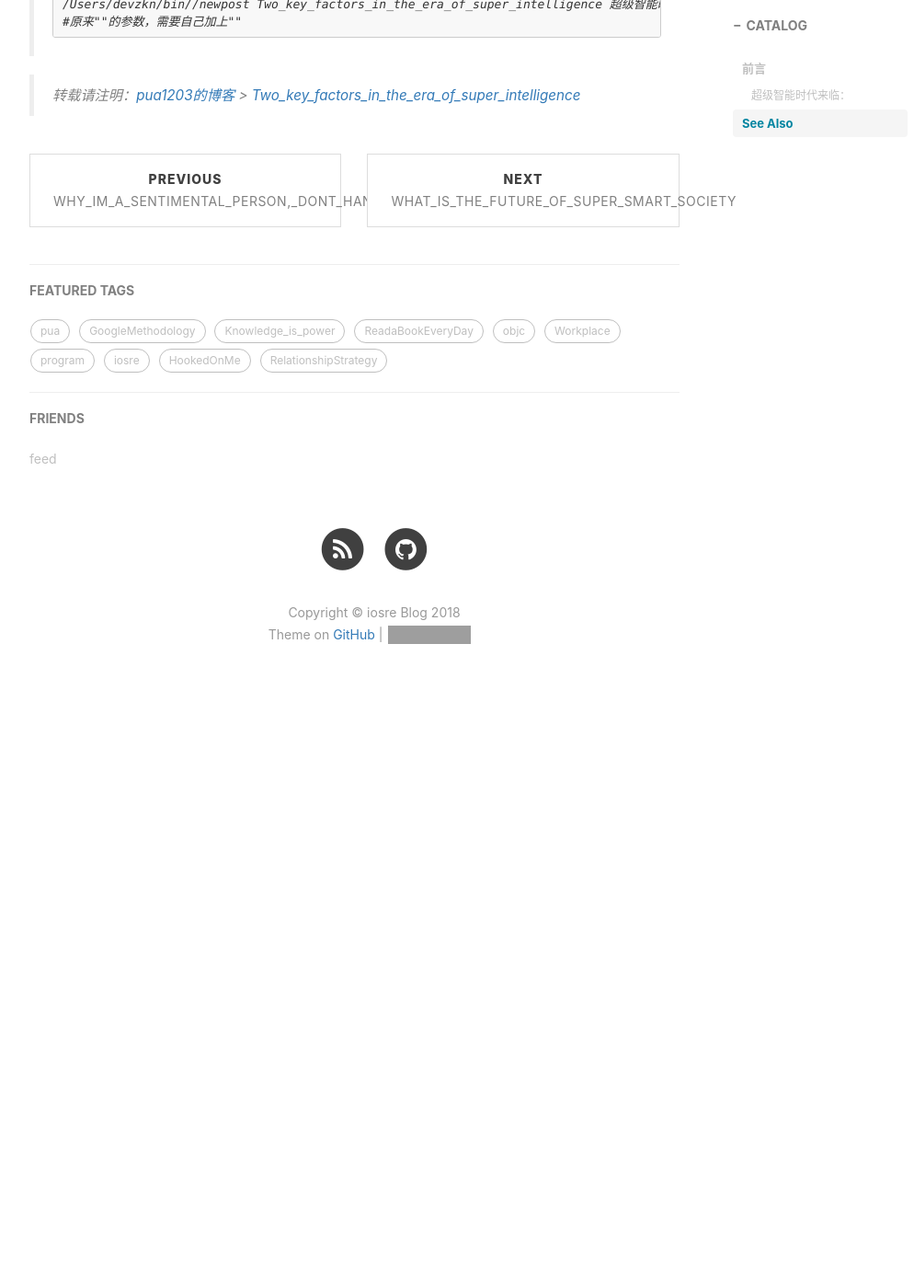
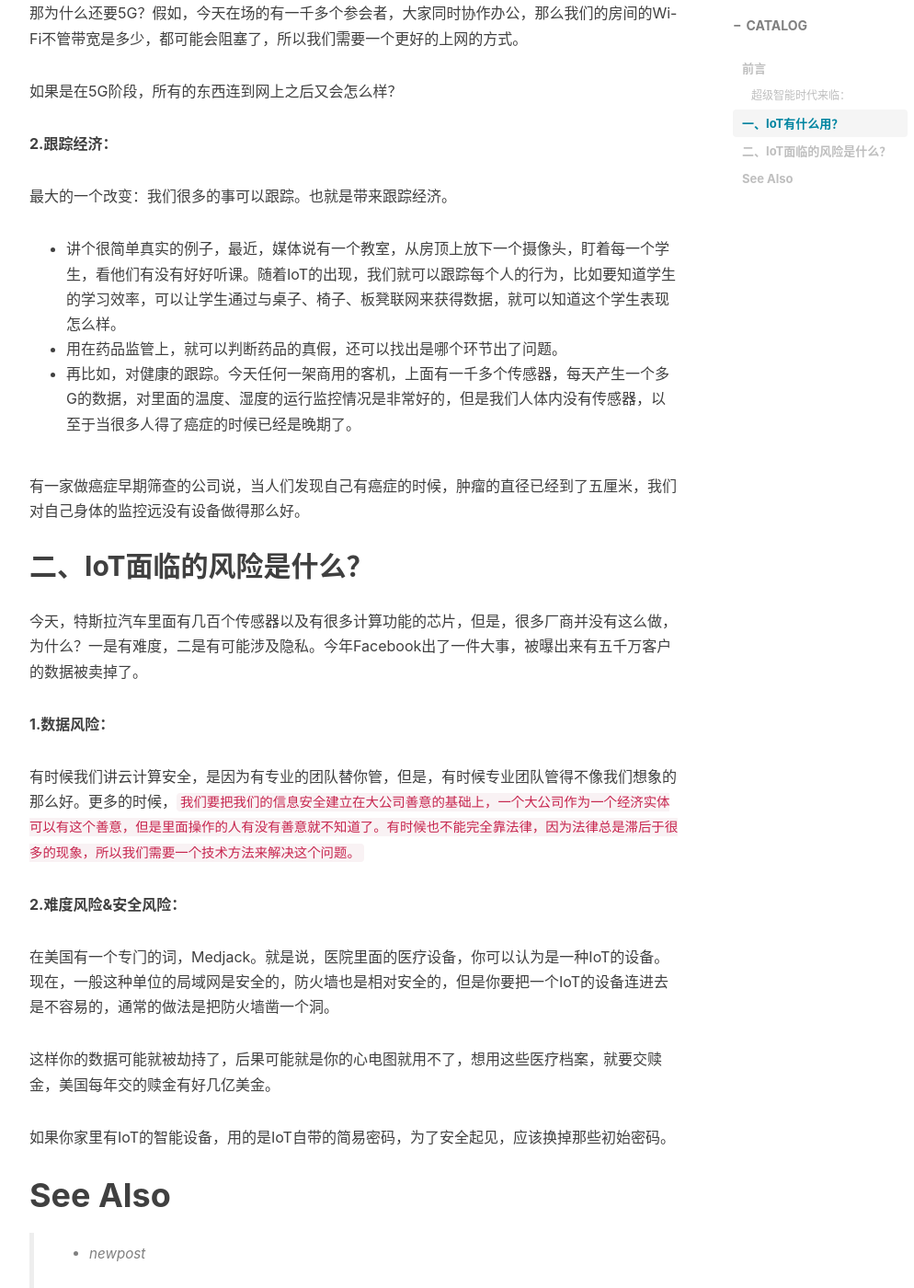
Before and after one commit to pua1203/pua1203.github.io, a Jekyll site: the page built from _posts/GoogleMethodology/2018-10-29-Two_key_factors_in_the_era_of_super_intelligence.md, in a window 1280 px wide and 1400 px high, scrolled down 1519 px. Shown: the whole window at 92% size, without its empty margins (233-1227 px from the left). Built offline with Jekyll 4.4.1, drawn with Linux system fonts in a browser that asks for light colours; nearby versions of some CDN libraries; comment, search, counter and statistics services are not loaded; before the commit the page ends 2313 px from its top, so only the background shows below that; some of the changed text lies outside the part shown; grey boxes are pictures that could not be loaded.

Commit message:
我们要把我们的信息安全建立在大公司善意的基础上，一个大公司作为一个经济实体可以有这个善意，但是里面操作的人有没有善意就不知道了。有时候也不能完全靠法律，因为法律总是滞后于很多的现象，所以我们需要一个技术方法来解决这个问题。

```diff
--- a/_posts/GoogleMethodology/2018-10-29-Two_key_factors_in_the_era_of_super_intelligence.md
+++ b/_posts/GoogleMethodology/2018-10-29-Two_key_factors_in_the_era_of_super_intelligence.md
@@ -49,6 +49,58 @@ subtitle: 超级智能时代的两个关键因素
 
 
 
+## 一、IoT有什么用？
+
+
+
+**1.我们需要5G吗？**
+
+最近有一个热门的话题叫做5G。今天，你用手机上网，哪怕看4K的视频，你手机的速度也是够的，那为什么还要5G？假如，今天在场的有一千多个参会者，大家同时协作办公，那么我们的房间的Wi-Fi不管带宽是多少，都可能会阻塞了，所以我们需要一个更好的上网的方式。
+
+如果是在5G阶段，所有的东西连到网上之后又会怎么样？
+
+**2.跟踪经济：**
+
+最大的一个改变：我们很多的事可以跟踪。也就是带来跟踪经济。
+
+* 讲个很简单真实的例子，最近，媒体说有一个教室，从房顶上放下一个摄像头，盯着每一个学生，看他们有没有好好听课。随着IoT的出现，我们就可以跟踪每个人的行为，比如要知道学生的学习效率，可以让学生通过与桌子、椅子、板凳联网来获得数据，就可以知道这个学生表现怎么样。
+* 用在药品监管上，就可以判断药品的真假，还可以找出是哪个环节出了问题。
+* 再比如，对健康的跟踪。今天任何一架商用的客机，上面有一千多个传感器，每天产生一个多G的数据，对里面的温度、湿度的运行监控情况是非常好的，但是我们人体内没有传感器，以至于当很多人得了癌症的时候已经是晚期了。
+
+
+
+
+
+
+
+有一家做癌症早期筛查的公司说，当人们发现自己有癌症的时候，肿瘤的直径已经到了五厘米，我们对自己身体的监控远没有设备做得那么好。
+
+## 二、IoT面临的风险是什么？
+
+
+
+
+
+今天，特斯拉汽车里面有几百个传感器以及有很多计算功能的芯片，但是，很多厂商并没有这么做，为什么？一是有难度，二是有可能涉及隐私。今年Facebook出了一件大事，被曝出来有五千万客户的数据被卖掉了。
+
+**1.数据风险：**
+
+有时候我们讲云计算安全，是因为有专业的团队替你管，但是，有时候专业团队管得不像我们想象的那么好。更多的时候，`我们要把我们的信息安全建立在大公司善意的基础上，一个大公司作为一个经济实体可以有这个善意，但是里面操作的人有没有善意就不知道了。有时候也不能完全靠法律，因为法律总是滞后于很多的现象，所以我们需要一个技术方法来解决这个问题。`
+
+**2.难度风险&安全风险：**
+
+在美国有一个专门的词，Medjack。就是说，医院里面的医疗设备，你可以认为是一种IoT的设备。现在，一般这种单位的局域网是安全的，防火墙也是相对安全的，但是你要把一个IoT的设备连进去是不容易的，通常的做法是把防火墙凿一个洞。
+
+这样你的数据可能就被劫持了，后果可能就是你的心电图就用不了，想用这些医疗档案，就要交赎金，美国每年交的赎金有好几亿美金。
+
+
+
+
+
+
+
+如果你家里有IoT的智能设备，用的是IoT自带的简易密码，为了安全起见，应该换掉那些初始密码。
+
 
 
 
```
